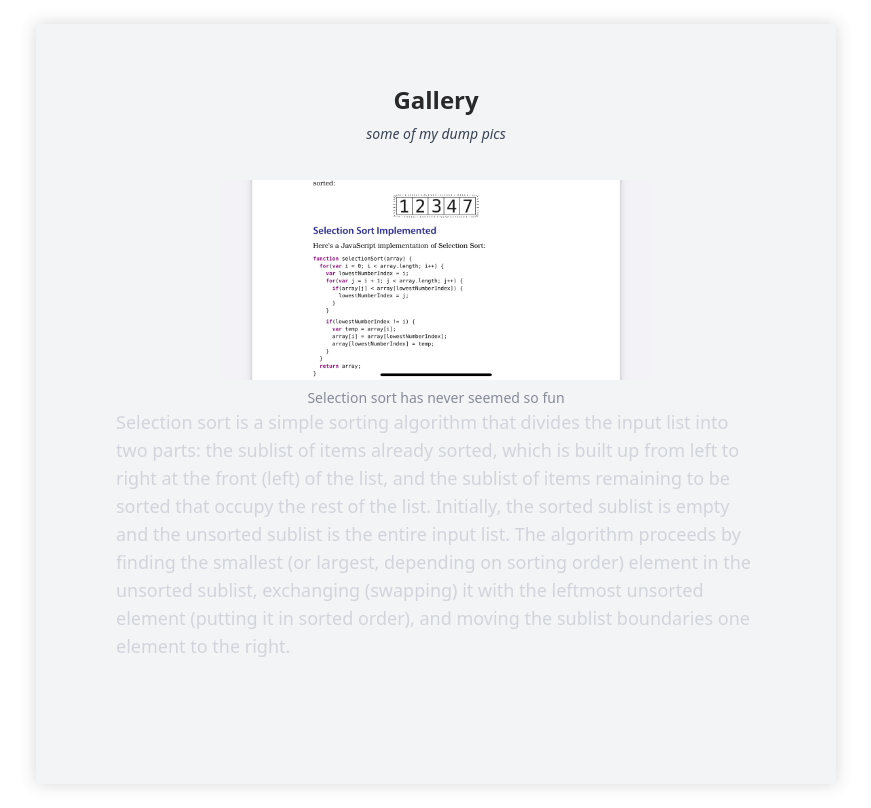
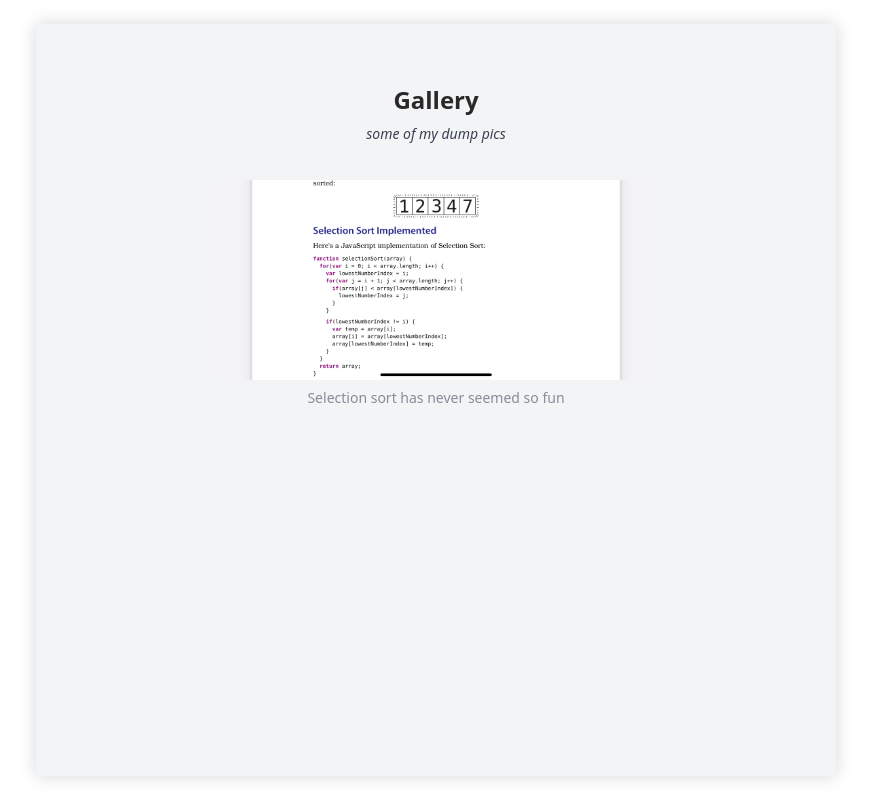
Before and after one commit to baggiiiie/blog, a Next.js app: page /gallery in a window 1280 px wide. Shown: the whole page, without its empty margins (204-1075 px from the left). Built offline with nearby package versions, Linux system fonts and the light colour scheme.

Commit message:
Add gallery image popup

```diff
--- a/src/global.css
+++ b/src/global.css
@@ -29,7 +29,7 @@
 		@apply w-full
 		se:w-[70%]
 		se:max-w-[800px] se:min-w-[500px]
-		min-h-[100vh] se:min-h-[95vh]
+		min-h-[100vh] se:min-h-[94vh]
 		se:my-[2.5vh]
 		py-10 se:px-20 px-5 m-auto
 		bg-gray-100 dark:bg-[#323232]
@@ -61,27 +61,49 @@
 		text-opacity-70
 		text-center;
 	}
-	.imageContainer {
+	.galleryImage {
 		@apply
 		my-2
 		flex flex-col
 		justify-center items-center;
 	}
-	.imageContainer img {
+	.galleryImage img {
 		@apply
+		cursor-pointer transition-transform transform hover:scale-[1.01]
+		rounded-md
 		max-h-[150px]
 		se:max-h-[200px]
-		my-2
-		rounded-md;
+		my-2;
 	}
-	.imageContainerPicText {
+	.galleryImage p {
 		@apply text-gray-500
 		text-sm
 		opacity-80;
 	}
-	.imageContainerDescription  {
-		@apply text-gray-300
+	.popupSheet {
+		@apply
+		fixed inset-0 z-50 flex items-center justify-center bg-black bg-opacity-65;
+	}
+	.popupSheetDiv {
+		@apply
+		se:max-w-[70vw] max-h-full
+		relative transition-transform duration-300 transform scale-95;
+	}
+	.popupSheetDiv img {
+		@apply w-full
+	}
+	.popupSheetDiv button {
+		@apply
+		absolute top-0 right-0 m-4 text-black;
+	}
+	.popupSheetDiv p  {
+		@apply
+		relative
+		text-gray-300
 		text-lg
 		opacity-100;
 	}
+	.no-scroll {
+		overflow: hidden;
+	}
 }
--- a/src/pages/gallery.js
+++ b/src/pages/gallery.js
@@ -1,20 +1,51 @@
 import BlogHeader from "../components/blogHeader";
-// import TestImage from "pics/test.png";
+import React, { useState, useEffect } from "react";
 
 const testImage = "pics/selection_sort.png";
 const alt = "Selection sort has never seemed so fun";
 const description =
   "Selection sort is a simple sorting algorithm that divides the input list into two parts: the sublist of items already sorted, which is built up from left to right at the front (left) of the list, and the sublist of items remaining to be sorted that occupy the rest of the list. Initially, the sorted sublist is empty and the unsorted sublist is the entire input list. The algorithm proceeds by finding the smallest (or largest, depending on sorting order) element in the unsorted sublist, exchanging (swapping) it with the leftmost unsorted element (putting it in sorted order), and moving the sublist boundaries one element to the right.";
 
-export function Pictures({ image, alt, description }) {
+const ImageZoom = ({ src, alt }) => {
+  const [isOpen, setIsOpen] = useState(false);
+
+  useEffect(() => {
+    if (isOpen) {
+      document.body.classList.add("no-scroll");
+    } else {
+      document.body.classList.remove("no-scroll");
+    }
+
+    // Cleanup on unmount
+    return () => {
+      document.body.classList.remove("no-scroll");
+    };
+  }, [isOpen]);
+
+  const handleOpen = () => setIsOpen(true);
+  const handleClose = () => setIsOpen(false);
+
   return (
-    <div className="imageContainer">
-      <img src={image} alt={alt} />
-      <p className="imageContainerPicText">{alt}</p>
-      <p className="imageContainerDescription">{description}</p>
+    <div>
+      <div className="galleryImage">
+        <img src={src} alt={alt} onClick={handleOpen} />
+        <p>{alt}</p>
+      </div>
+
+      {isOpen && (
+        <div className="popupSheet" onClick={handleClose}>
+          <div className="popupSheetDiv" onClick={(e) => e.stopPropagation()}>
+            <button onClick={handleClose} aria-label="Close image">
+              &times;
+            </button>
+            <img src={src} alt={alt} />
+            <p>{description}</p>
+          </div>
+        </div>
+      )}
     </div>
   );
-}
+};
 
 export default function Gallery() {
   const message = "Gallery";
@@ -24,7 +55,7 @@ export default function Gallery() {
     <div className="pageBase">
       <div className="blogSheet">
         <BlogHeader header={message} belowHeader={message2} />
-        <Pictures image={testImage} alt={alt} description={description} />
+        <ImageZoom src={testImage} alt={alt} />
       </div>
     </div>
   );
```
